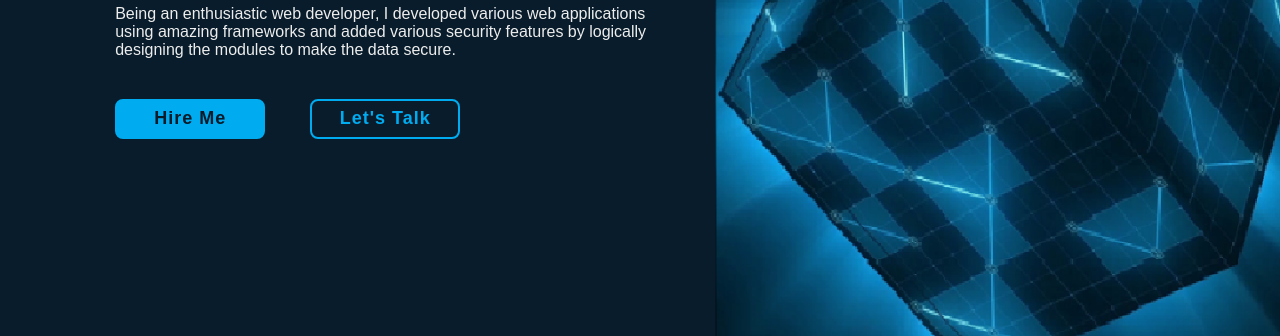
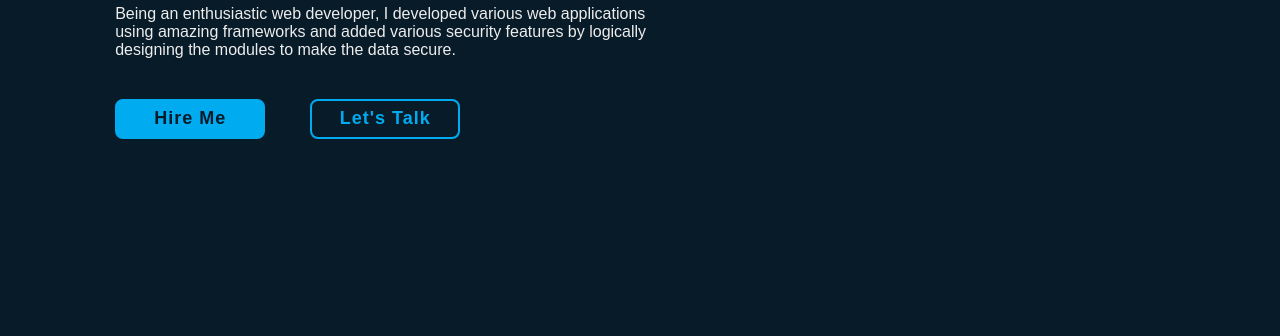
Before and after one commit to Theyvca/Portfolio, a plain HTML site: page index.html in a window 1280 px wide. Shown: the part 381-717 px from the top of the page. Drawn offline with nearby package versions, Linux system fonts and the light colour scheme; a script that the page names is missing.

Commit message:
Update index.css

```diff
--- a/index.css
+++ b/index.css
@@ -88,7 +88,7 @@ section{
     display: flex;
     align-items: center;
     padding: 0 9%;
-    background: url('anime.png') no-repeat;
+    background: url('') no-repeat;
     background-size: cover;
     background-position: center;
 }
```
